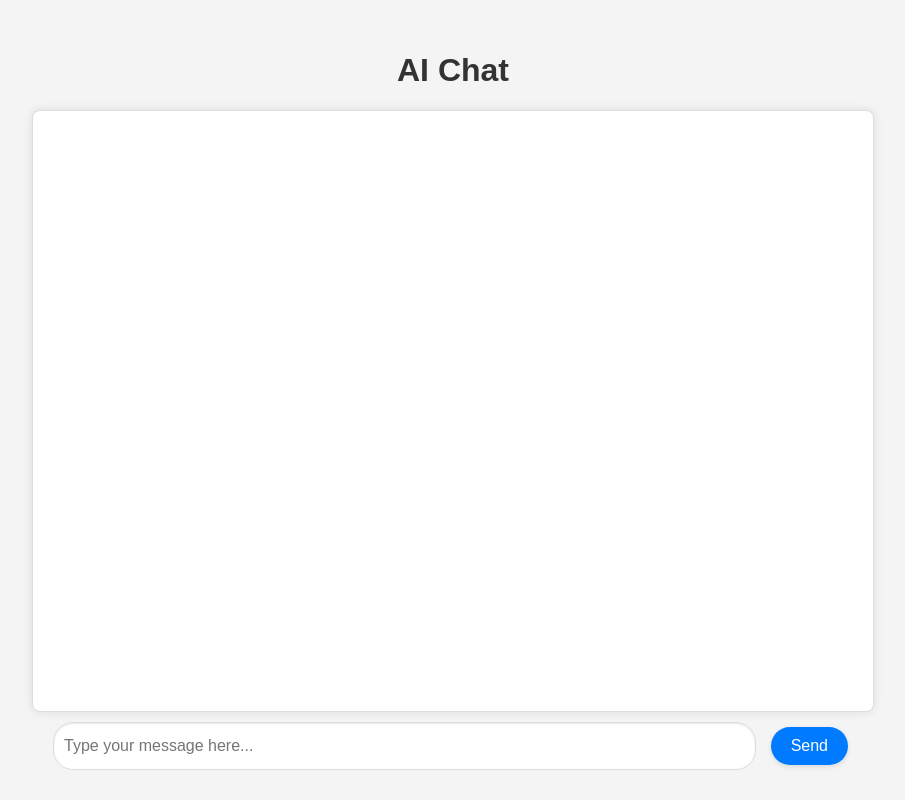
After one commit to sudo-404-hub/AI_powered_to_do_app, a Flask app: template templates/ai_search.html in a window 1280 px wide. The commit adds this page. Shown: the whole page, without its empty margins (187-1092 px from the left). Run offline with Flask 3, Linux system fonts and the light colour scheme; the template is opened without the code that fills it, so the values that code supplies are empty.

Commit message:
ai_added

```diff
--- a/main.py
+++ b/main.py
@@ -1,12 +1,37 @@
-from flask import Flask, render_template
+import subprocess
+from flask import Flask, render_template, request, jsonify
 
 app = Flask(__name__)
 
-@app.route("/")
+def query_ollama(model_name, prompt):
+    result = subprocess.run(
+        ['ollama', 'run', model_name, prompt],
+        capture_output=True,
+        text=True
+    )
+    return result.stdout.strip()
+
+@app.route("/", methods=["GET", "POST"])
 def welcome():
+    if request.method == "POST":
+        task_input = request.form["task_input"]
+        return render_template("ai_search.html", task_input=task_input)
     return render_template("index.html")
 
+@app.route("/ai_search", methods=["POST"])
+def ai_search():
+    task_input = request.form["task_input"]
+    model_name = "llama3.1"  # Replace with your model name
+    response = query_ollama(model_name, task_input)
+    return render_template("ai_search.html", response=response)
 
+@app.route("/chat", methods=["POST"])
+def chat():
+    data = request.get_json()
+    message = data.get('message')
+    model_name = "llama3.1"  # Replace with your model name
+    response = query_ollama(model_name, message)
+    return jsonify({'response': response})
 
-if __name__=="__main__":
+if __name__ == "__main__":
     app.run(debug=True)
--- /dev/null
+++ b/templates/ai_search.html
@@ -0,0 +1,184 @@
+<!DOCTYPE html>
+<html lang="en">
+<head>
+    <meta charset="UTF-8">
+    <title>AI Chat</title>
+    <link rel="stylesheet" href="../static/my_styles.css">
+    <style>
+        body {
+            font-family: Arial, sans-serif;
+            background-color: #f4f4f4;
+            color: #333;
+            margin: 0;
+            padding: 0;
+            display: flex;
+            flex-direction: column;
+            align-items: center;
+            justify-content: center;
+            height: 100vh;
+        }
+
+        #chat-container {
+            width: 100%;
+            max-width: 800px;
+            height: 70vh;
+            max-height: 600px;
+            border-radius: 8px;
+            border: 1px solid #ddd;
+            background: #fff;
+            padding: 20px;
+            box-shadow: 0 0 10px rgba(0, 0, 0, 0.1);
+            overflow-y: auto;
+            display: flex;
+            flex-direction: column;
+        }
+
+        .message {
+            padding: 10px;
+            margin: 5px 0;
+            border-radius: 12px;
+            max-width: 70%;
+            line-height: 1.5;
+            position: relative;
+            word-break: break-word;
+        }
+
+        .user-message {
+            background-color: #007bff;
+            color: #fff;
+            align-self: flex-end;
+            border-bottom-right-radius: 0;
+            border-top-left-radius: 0;
+        }
+
+        .ai-message {
+            background-color: #e9ecef;
+            color: #333;
+            align-self: flex-start;
+            border-bottom-left-radius: 0;
+            border-top-right-radius: 0;
+        }
+
+        #chat-input {
+            display: flex;
+            margin-top: 10px;
+            width: 100%;
+            max-width: 800px;
+        }
+
+        #message-input {
+            flex: 1;
+            padding: 10px;
+            border: 1px solid #ddd;
+            border-radius: 20px;
+            margin-right: 10px;
+            outline: none;
+            font-size: 16px;
+            box-shadow: inset 0 1px 2px rgba(0, 0, 0, 0.1);
+        }
+
+        #send-button {
+            padding: 10px 20px;
+            border: none;
+            border-radius: 20px;
+            background-color: #007bff;
+            color: #fff;
+            font-size: 16px;
+            cursor: pointer;
+            transition: background-color 0.3s ease;
+        }
+
+        #send-button:hover {
+            background-color: #0056b3;
+        }
+
+        /* Add a smooth scroll effect for chat container */
+        #chat-container::-webkit-scrollbar {
+            width: 8px;
+        }
+
+        #chat-container::-webkit-scrollbar-thumb {
+            background-color: #007bff;
+            border-radius: 8px;
+        }
+
+        #chat-container::-webkit-scrollbar-track {
+            background-color: #f4f4f4;
+        }
+    </style>
+</head>
+<body>
+    <h1>AI Chat</h1>
+    <div id="chat-container">
+        <!-- Display the prompt first -->
+        {% if task_input %}
+            <div class="message user-message">You entered: {{ task_input }}</div>
+        {% endif %}
+        <!-- Display the AI response -->
+        {% if response %}
+            <div class="message ai-message">{{ response }}</div>
+        {% endif %}
+    </div>
+    <div id="chat-input">
+        <input type="text" id="message-input" placeholder="Type your message here...">
+        <button id="send-button">Send</button>
+    </div>
+
+    <script>
+        // JavaScript to handle sending messages and receiving responses
+        document.getElementById('send-button').addEventListener('click', function () {
+            sendMessage();
+        });
+
+        document.getElementById('message-input').addEventListener('keypress', function (event) {
+            if (event.key === 'Enter') {
+                event.preventDefault(); // Prevent the default Enter key action (e.g., form submission)
+                sendMessage();
+            }
+        });
+
+        function sendMessage() {
+            const messageInput = document.getElementById('message-input');
+            const messageText = messageInput.value.trim();
+
+            if (messageText) {
+                // Display user message
+                appendMessage('user-message', messageText);
+
+                // Send message to AI and update chat
+                sendMessageToAI(messageText).then(response => {
+                    appendMessage('ai-message', response);
+                });
+
+                // Clear input field
+                messageInput.value = '';
+            } else {
+                alert('Please enter a message.');
+            }
+        }
+
+        // Function to append message to chat container
+        function appendMessage(className, text) {
+            const chatContainer = document.getElementById('chat-container');
+            const messageDiv = document.createElement('div');
+            messageDiv.className = `message ${className}`;
+            messageDiv.textContent = text;
+            chatContainer.appendChild(messageDiv);
+            chatContainer.scrollTop = chatContainer.scrollHeight; // Auto-scroll to bottom
+        }
+
+        // Function to send message to the AI and get response
+        async function sendMessageToAI(message) {
+            const response = await fetch('/chat', {
+                method: 'POST',
+                headers: {
+                    'Content-Type': 'application/json'
+                },
+                body: JSON.stringify({ message })
+            });
+            const data = await response.json();
+            return data.response;
+        }
+    </script>
+</body>
+</html>
```
Also changed, not shown: templates/index.html (+66 -25 lines), static/my_styles.css (line endings or trailing spaces), static/pomodoro.js (line endings or trailing spaces).
